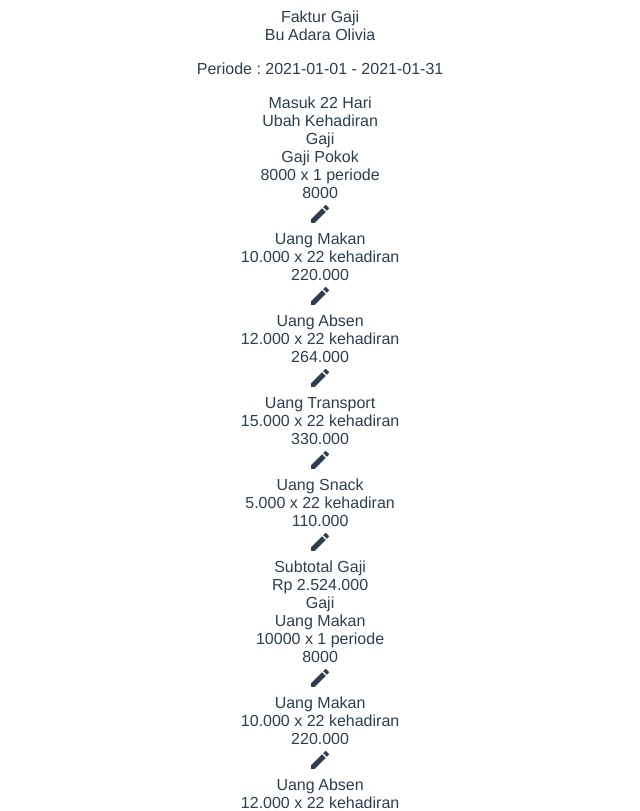
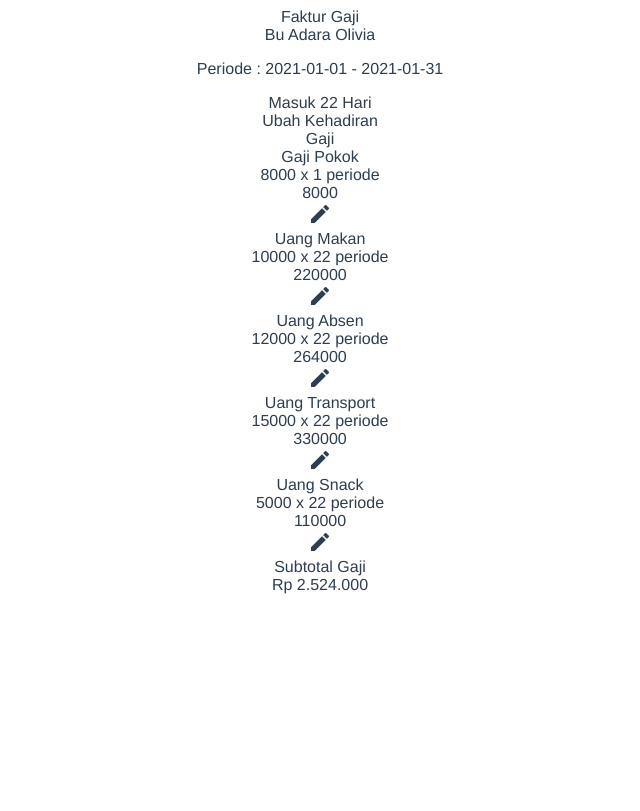
Before and after one commit to anjasmaradwisetiadi/smartlink_dummy, a Vue app: page /#/ in a window 1280 px wide. Shown: the top 811 px of the page, without its empty margins (320-960 px from the left). Built offline with nearby package versions, Linux system fonts and the light colour scheme.

Commit message:
successfull display data all description params Gaji and can pop up modal page Edit Absen

```diff
--- a/src/components/GajiFaktur.vue
+++ b/src/components/GajiFaktur.vue
@@ -7,13 +7,23 @@
     </div>
     <div v-for="(items,index) in getAllDataEmployee" :key="index">
       <!-- modal -->
-      <div class="modal" v-if="closedModal">
+      <div class="modal_Gaji" v-if="popUpModal && (editModalState==='EditGaji')">
         <edit-gaji
-          :inner-height="innerHeight"
-          :inner-width="innerWidth"
-          :items="items.data"
-          >
+        :inner-height="innerHeight"
+        :inner-width="innerWidth"
+        :items="items.data"
+        >
         </edit-gaji>
+      </div>
+
+      <div class="modal_Absen" v-if="popUpModal && (editModalState==='EditAbsen')">
+        <edit-absen
+        :inner-height="innerHeight"
+        :inner-width="innerWidth"
+        :items="items.data">
+
+        </edit-absen>
+
       </div>
       <!-- group by -->
       <profile :items="items.data"></profile>
@@ -21,10 +31,8 @@
 
       <sekat></sekat>
 
-      <gaji
-        :items="items.data"
-        @modalEditGaji="modalEditGaji"
-      >
+      <gaji :items="items.data"
+      @modalEditGaji="modalEditGaji">
       </gaji>
 
       <sekat></sekat>
@@ -60,11 +68,13 @@
   import {
     mapMutations
   } from 'vuex';
+  import EditAbsen from './all_modal/EditAbsen.vue';
 
 
   export default {
     components: {
       EditGaji,
+      EditAbsen,
       Profile,
       Kehadiran,
       Gaji,
@@ -75,13 +85,16 @@
         toggleModal: false,
         innerWidth: null,
         innerHeight: null,
+        editModalState: ''
       }
     },
 
     computed: {
       ...mapGetters(['getAllDataEmployee', 'getToggleModal']),
 
-      closedModal() {
+      popUpModal() {
+        console.log("data toggle")
+        console.log(this.getToggleModal);
         return this.toggleModal = this.getToggleModal
       }
     },
@@ -98,14 +111,18 @@
       ...mapMutations(['modalEditSalarys']),
 
       modalEditGaji(data) {
-        this.toggleModal = data;
+        this.toggleModal = data.data;
+        this.editModalState = data.variabel;
+
         this.handleResize();
-        if (data) {
-          this.modalEditSalarys(data)
+        if (data.data) {
+          this.modalEditSalarys(data.data)
         } else {
           return false
         }
       },
+
+
 
       handleResize() {
         this.innerWidth = window.innerWidth;
--- a/src/components/all_modal/EditAbsen.vue
+++ b/src/components/all_modal/EditAbsen.vue
@@ -1,12 +1,15 @@
 <template>
-  <div class="Edit_Absen">
-    <div class="flex flex-col mt-3 pb-6 border rounded-lg">
+  <div class="Edit_Absen justify-center items-center text-center">
+    <div v-if="toggleModal" class="fixed flex justify-center items-center z-20  w-screen">
+      <div
+        class="flex flex-col mt-3 pb-6 border rounded-lg  border rounded-lg z-20 relative bg-white w-full mx-auto">
         <div class="flex mt-3 pb-3 border-b">
           <div class="w-full text-center font-bold text-lg ml-4">
             Ubah Uang Absen/Transport/Lembur
           </div>
           <div class="text-right mr-6">
-          <span class="material-icons text-blue-500 font-bold cursor-pointer"> close </span>
+            <span class="material-icons text-blue-500 font-bold cursor-pointer"
+              @click.prevent="closeModal(!toggleModal)"> close </span>
           </div>
         </div>
         <div class="flex flex-col px-4 mt-4 ">
@@ -46,15 +49,65 @@
             Simpan</button>
         </div>
       </div>
+    </div>
 
 
+    <div v-if="toggleModal" class="height_window " :style="sizeShadow">
+
+    </div>
   </div>
 
 </template>
 
 <script>
+  import {
+    mapActions,
+    mapMutations,
+    mapGetters
+  } from 'vuex';
+
   export default {
 
+    props: {
+      items: {
+        type: Object
+      },
+
+      toggleModal: {
+        type: Boolean,
+        default: true
+      },
+
+      innerWidth: {
+        type: Number,
+        default: 0,
+      },
+
+      innerHeight: {
+        type: Number,
+        default: 0,
+      }
+    },
+
+    computed: {
+
+
+      sizeShadow() {
+        return {
+          width: `${this.innerWidth}px`,
+          height: `${this.innerHeight}px`,
+        }
+      },
+
+    },
+
+    methods: {
+      ...mapMutations(['closeModals']),
+
+      closeModal(toggleModal) {
+        this.closeModals(toggleModal)
+      },
+    }
   }
 
 </script>
@@ -63,4 +116,11 @@
     background-color: #206CFF;
   }
 
+  .height_window {
+    z-index: 10;
+    position: fixed;
+    opacity: 50%;
+    background-color: #374151;
+  }
+
 </style>
--- a/src/components/all_modal/EditGaji.vue
+++ b/src/components/all_modal/EditGaji.vue
@@ -67,7 +67,7 @@
 
   </div>
 
-</template>git
+</template>
 
 <script>
   import {
--- a/src/components/gaji_faktur/Gaji.vue
+++ b/src/components/gaji_faktur/Gaji.vue
@@ -3,20 +3,24 @@
   <section class="Gaji">
     <!-- modal EditGaji-->
 
-    <div v-for="item in items.pengaturan_gaji" :key="item.id">
+    <div>
       <div class="detail_salary flex flex-col mt-3 pb-3 ">
         <div class="flex flex-col text-left px-4 ">
           <div class="text-base font-bold mb-4">
             Gaji
           </div>
-          <div class="flex">
+          <div v-for="(item,index) in items.pengaturan_gaji" :key="index">
+            <div
+            v-if="index===0"
+             class="flex mt-2">
               <div class="w-1/2 flex flex-col text-left">
                 <div class="text-sm font-semibold"> {{item.nama}} </div>
-              <div class="text-sm font-normal text-gray-400">{{item.nominal}} x 1 periode</div>
+                <div class="text-sm font-normal text-gray-400">{{item.nominal}} x
+                  {{items.total_periode}} periode</div>
               </div>
               <div class="w-1/2 flex m-auto text-right">
                 <div class="w-full text-sm font-semibold mr-2 ">
-                {{getTotalSalary}}
+                  {{item.nominal*items.total_periode}}
                 </div>
                 <span @click.prevent="modalEditGaji()"
                   class="material-icons text-base font-bold text-blue-400 -mt-1 cursor-pointer">
@@ -24,56 +28,22 @@
               </div>
             </div>
 
-          <div class="flex mt-2">
-            <div class="w-1/2 flex flex-col">
-              <div class="text-sm font-semibold"> Uang Makan</div>
-              <div class="text-sm font-normal text-gray-400">10.000 x 22 kehadiran</div>
+            <div
+            v-if="index>0"
+             class="flex mt-2">
+              <div class="w-1/2 flex flex-col text-left">
+                <div class="text-sm font-semibold"> {{item.nama}} </div>
+                <div class="text-sm font-normal text-gray-400">{{item.nominal}} x
+                  {{items.total_kehadiran}} periode</div>
               </div>
               <div class="w-1/2 flex m-auto text-right">
                 <div class="w-full text-sm font-semibold mr-2 ">
-                220.000
+                  {{item.nominal*items.total_kehadiran}}
                 </div>
-              <span class="material-icons text-base font-bold text-blue-400 -mt-1 cursor-pointer">
+                <span @click.prevent="modalEditAbsen()"
+                  class="material-icons text-base font-bold text-blue-400 -mt-1 cursor-pointer">
                   mode_edit </span>
               </div>
-          </div>
-          <div class="flex mt-2">
-            <div class="w-1/2 flex flex-col">
-              <div class="text-sm font-semibold"> Uang Absen</div>
-              <div class="text-sm font-normal text-gray-400">12.000 x 22 kehadiran</div>
-            </div>
-            <div class="w-1/2 flex m-auto text-right">
-              <div class="w-full text-sm font-semibold mr-2 ">
-                264.000
-              </div>
-              <span class="material-icons text-base font-bold text-blue-400 -mt-1 cursor-pointer">
-                mode_edit </span>
-            </div>
-          </div>
-          <div class="flex mt-2">
-            <div class="w-1/2 flex flex-col">
-              <div class="text-sm font-semibold"> Uang Transport</div>
-              <div class="text-sm font-normal text-gray-400">15.000 x 22 kehadiran</div>
-            </div>
-            <div class="w-1/2 flex m-auto text-right">
-              <div class="w-full text-sm font-semibold mr-2 ">
-                330.000
-              </div>
-              <span class="material-icons text-base font-bold text-blue-400 -mt-1 cursor-pointer">
-                mode_edit </span>
-            </div>
-          </div>
-          <div class="flex mt-2 pb-4 border-b border-dashed">
-            <div class="w-1/2 flex flex-col">
-              <div class="text-sm font-semibold"> Uang Snack</div>
-              <div class="text-sm font-normal text-gray-400">5.000 x 22 kehadiran</div>
-            </div>
-            <div class="w-1/2 flex m-auto text-right">
-              <div class="w-full text-sm font-semibold mr-2 ">
-                110.000
-              </div>
-              <span class="material-icons text-base font-bold text-blue-400 -mt-1 cursor-pointer">
-                mode_edit </span>
             </div>
           </div>
 
@@ -118,27 +88,28 @@
       }
     },
 
-    mounted(){
+    mounted() {
       this.totalSalary({
-            nominal:this.items.pengaturan_gaji[0].nominal,
-            periode:this.items.total_periode
+        nominal: this.items.pengaturan_gaji[0].nominal,
+        periode: this.items.total_periode
       })
     },
-    computed:{
+    computed: {
       ...mapGetters(['getTotalSalary'])
     },
 
     methods: {
-      ...mapMutations(['modalEditSalarys','totalSalary']),
+      ...mapMutations(['modalEditSalarys', 'totalSalary']),
 
       modalEditGaji() {
-        this.$emit('modalEditGaji', true);
-        let data = {
-          toggleModal: true,
-        }
-        this.modalEditSalarys(data)
+        this.$emit('modalEditGaji', {data:true,variabel:'EditGaji'});
+        this.modalEditSalarys(true)
       },
 
+      modalEditAbsen(){
+        this.$emit('modalEditGaji', {data:true,variabel:'EditAbsen'});
+        this.modalEditSalarys(true);
+      }
     }
   }
 
--- a/src/store/editGaji.js
+++ b/src/store/editGaji.js
@@ -21,8 +21,6 @@ export const editGaji = {
         // },
 
         totalSalary(state,payload){
-            console.log("todo")
-            console.log(payload)
             state.result=payload.nominal*payload.periode;
         }
 
--- a/src/store/modal.js
+++ b/src/store/modal.js
@@ -4,7 +4,7 @@ export const modalStateManagement ={
     },
     mutations: {
         modalEditSalarys(state,payload){
-            state.toggleModal=payload.toggleModal;
+            state.toggleModal=payload;
         },
 
         closeModals(state,payload){
```
Lines whose indentation alone changed are shown as unchanged.
